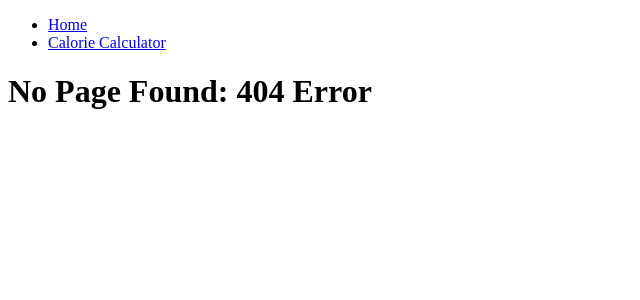
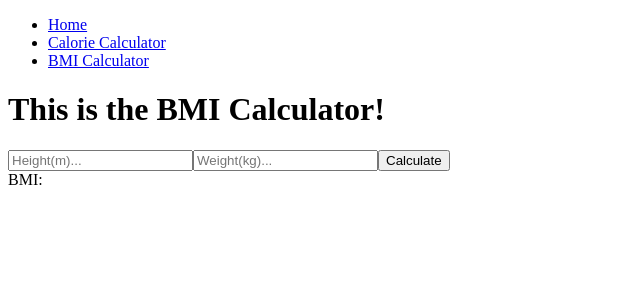
Before and after one commit to Dominik-luszcz/MernPractice, a React (Create React App) app in the folder client/: page /bmi in a window 1280 px wide. Before the commit this address had no page. Shown: the top 300 px of the page, without its empty margins (0-640 px from the left). Built offline with nearby package versions, Linux system fonts and the light colour scheme.

Commit message:
Add a BMI calculator

```diff
--- a/client/src/Navbar.jsx
+++ b/client/src/Navbar.jsx
@@ -11,6 +11,9 @@ function Navbar() {
         <li>
           <Link to="/calorieCalculator">Calorie Calculator</Link>
         </li>
+        <li>
+          <Link to="/bmi">BMI Calculator</Link>
+        </li>
       </ul>
     </nav>
   );
--- a/client/src/index.js
+++ b/client/src/index.js
@@ -3,6 +3,7 @@ import { BrowserRouter, Routes, Route } from "react-router-dom";
 import Layout from "./pages/Layout";
 import Home from "./pages/Home";
 import CalorieCalculator from "./pages/CalorieCalculator";
+import BMI from "./pages/BMI"
 import NoPage from "./pages/NoPage";
 
 export default function App() {
@@ -12,6 +13,7 @@ export default function App() {
         <Route path="/" element={<Layout />}>
           <Route index element={<Home />} />
           <Route path="calorieCalculator" element={<CalorieCalculator />} />
+          <Route path="bmi" element={<BMI />}/>
           <Route path="*" element={<NoPage />} />
         </Route>
       </Routes>
--- /dev/null
+++ b/client/src/pages/BMI.jsx
@@ -0,0 +1,37 @@
+import React from 'react';
+import { useState, useEffect } from 'react';
+//import { render } from "react-dom";
+import UsersList from "./users_list";
+import Axios from 'axios';
+
+function BMI() {
+
+    const [weight, setWeight] = useState("");
+    const [height, setHeight] = useState("");
+    const [bmi, setBMI] = useState("");
+
+    const calculateBMI = () => {
+        setBMI((weight / (height*height)));
+    }
+
+    return (
+        <><h1>This is the BMI Calculator!</h1>
+
+            <div>
+                <input type = "Number" placeholder='Height(m)...' onChange={(event) => {
+                    setHeight(event.target.value);
+                }}/>
+                <input type = "Number" placeholder='Weight(kg)...' onChange={(event) => {
+                    setWeight(event.target.value);
+                }}/>
+                <button onClick={calculateBMI}> Calculate </button>
+            </div>
+            <div>
+                {"BMI:  "}{bmi}
+            </div>
+
+        </>
+    );
+}
+
+export default BMI;
--- a/client/src/pages/CalorieCalculator.jsx
+++ b/client/src/pages/CalorieCalculator.jsx
@@ -30,9 +30,9 @@ function CalorieCalculator() {
     }
 
     return (
-        <><h1>This is the calorie counter!</h1>
-        <h2>Select a user:</h2>
-        <UsersList />
+        <><h1>This is the calorie calculator!</h1>
+        {/*<h2>Select a user:</h2>*/}
+        {/*<UsersList /> */}
 
             <div>
                 <input type = "Number" placeholder='Height(cm)...' onChange={(event) => {
```
